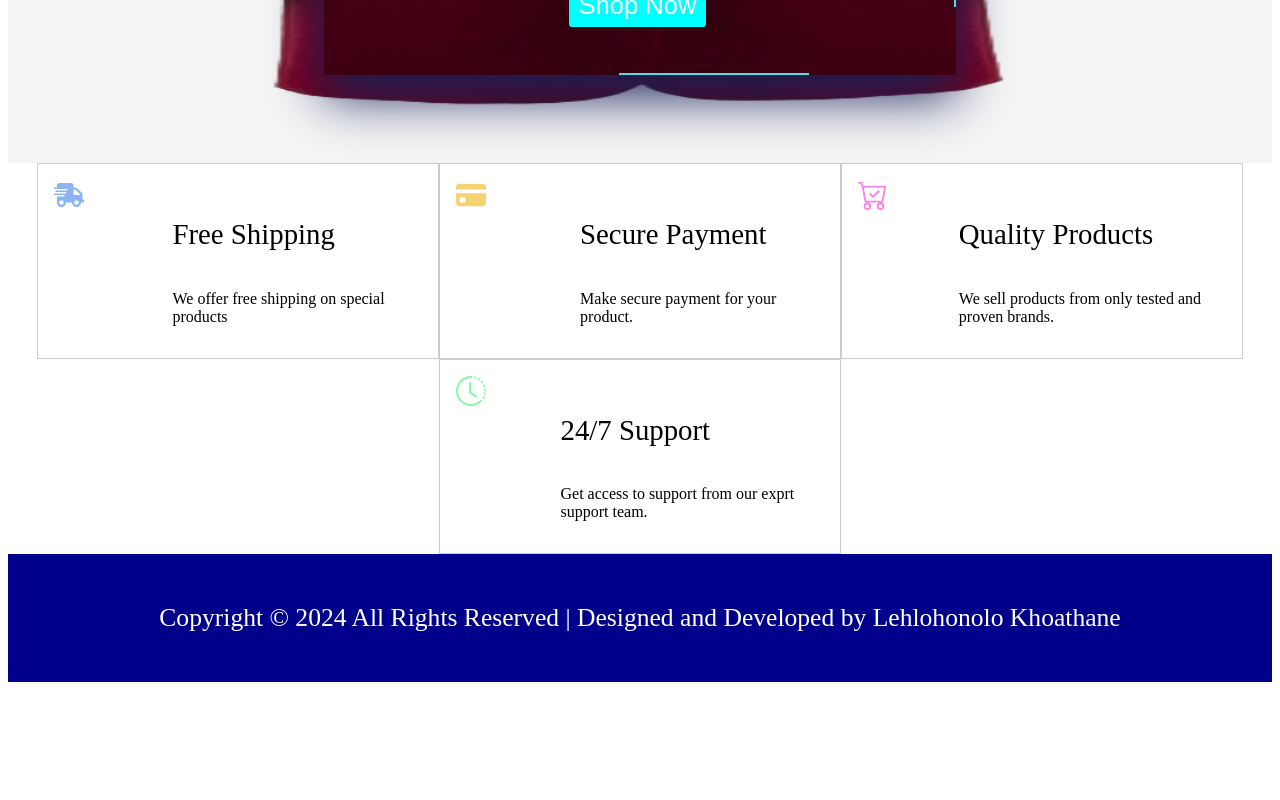
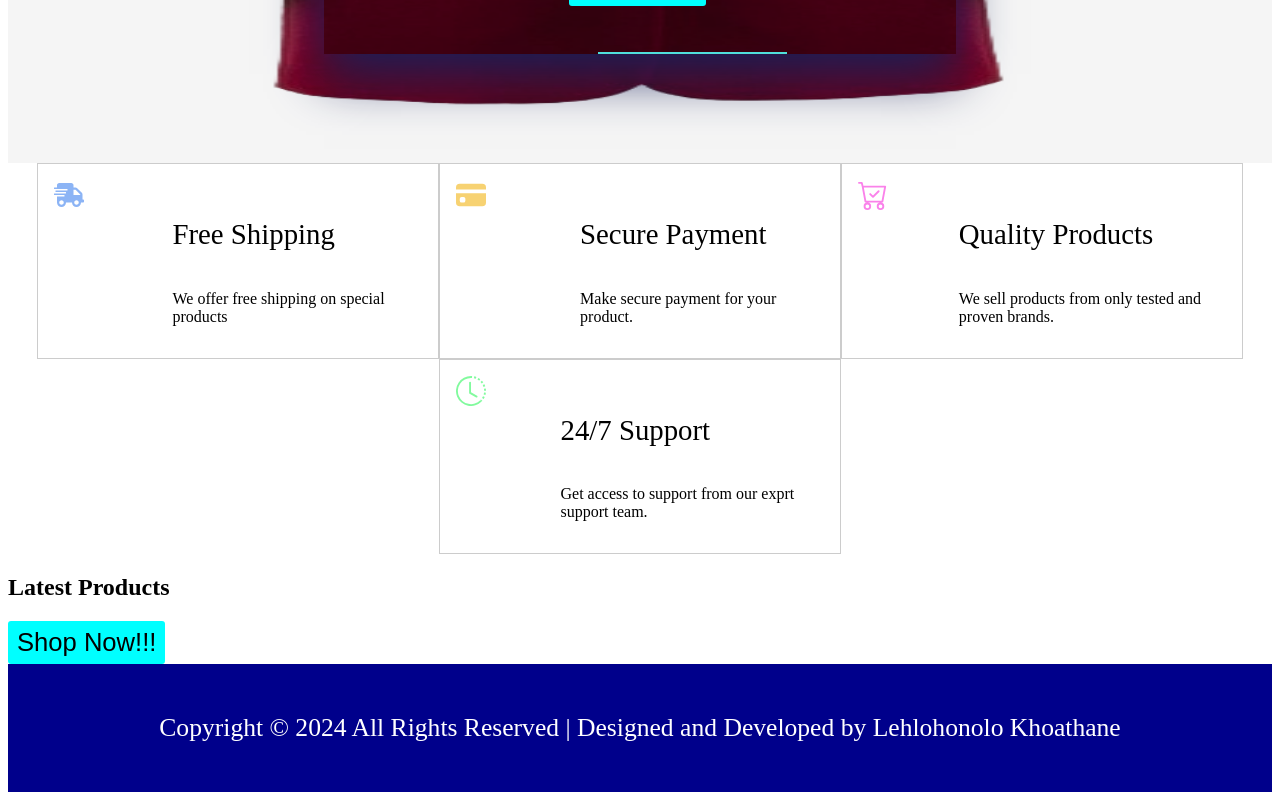
Before and after one commit to LehlohonoloKhoathane/Ercommerce-website, a React (Vite) app in the folder frontend/: page / in a window 1280 px wide. Shown: the part 725-1525 px from the top of the page. Before the commit the page ends 1415 px from the top, so only its background shows below. Built offline with nearby package versions, Linux system fonts and the light colour scheme.

Commit message:
home page

```diff
--- a/frontend/src/pages/home/home.jsx
+++ b/frontend/src/pages/home/home.jsx
@@ -3,7 +3,17 @@ import Slider from '../../components/slider/Slider'
 import './Home.scss'
 import HomeInfoBox from './HomeInfoBox';
 
-
+const PageHeading = ({heading, btnText}) => {
+  return (
+    <>
+      <div className='--flex-between'>
+        <h2 className='--fw-thin'>{heading}</h2>
+        <button className='--btn'>{btnText}</button>
+      </div>
+      <div className='--hr'></div>
+    </>
+  )
+};
 
 const Home = () => {
   return (
@@ -12,6 +22,7 @@ const Home = () => {
       <section>
         <div className='container'>
           <HomeInfoBox/>
+          <PageHeading heading={"Latest Products"} btnText={"Shop Now!!!"}/>
         </div>
       </section>
     </>
```
